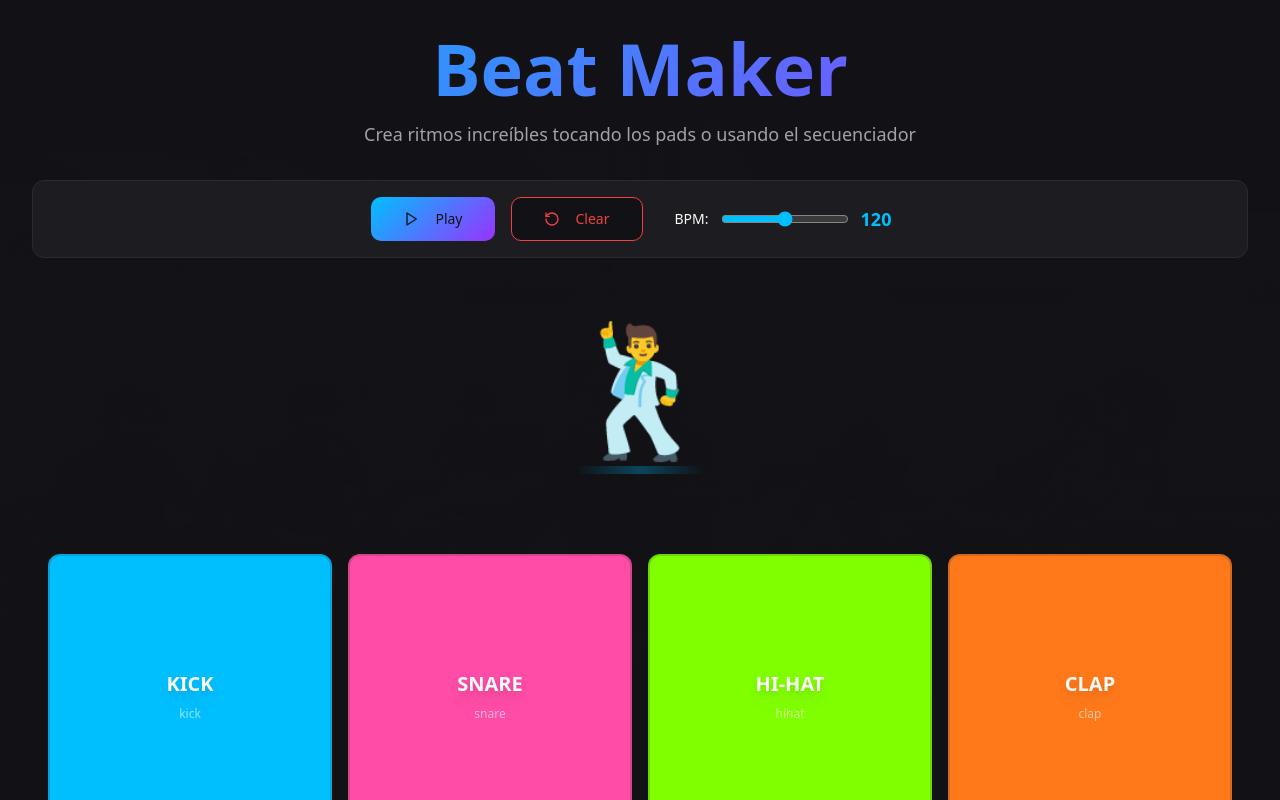
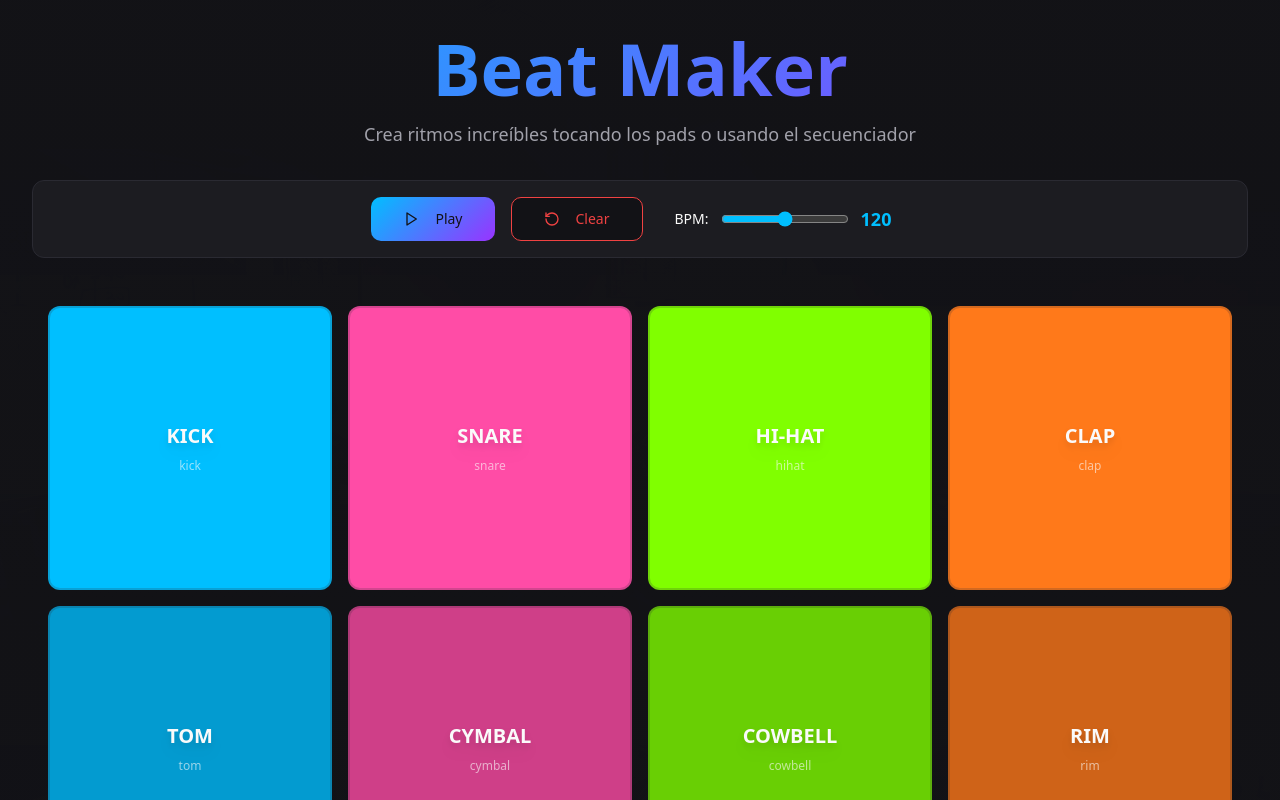
Before and after one commit to jackmielke/lets-jam, a React (Vite) app: page / in a window 1280 px wide. Shown: the top 800 px of the page. Built offline with nearby package versions, Linux system fonts and the light colour scheme; the HTML template or start-up script is replaced by a standard one.

Commit message:
Remove dancing character

```diff
--- a/src/components/DancingCharacter.tsx
+++ /dev/null
@@ -1,55 +0,0 @@
-import { useEffect, useState } from "react";
-
-interface DancingCharacterProps {
-  isDancing: boolean;
-}
-
-export const DancingCharacter = ({ isDancing }: DancingCharacterProps) => {
-  const [animationStyle, setAnimationStyle] = useState("");
-
-  useEffect(() => {
-    if (isDancing) {
-      const animations = [
-        "animate-[dance_0.5s_ease-in-out]",
-        "animate-[bounce-dance_0.4s_ease-in-out]",
-        "animate-[shake-dance_0.3s_ease-in-out]"
-      ];
-      const randomAnimation = animations[Math.floor(Math.random() * animations.length)];
-      setAnimationStyle(randomAnimation);
-
-      const timer = setTimeout(() => {
-        setAnimationStyle("");
-      }, 500);
-
-      return () => clearTimeout(timer);
-    }
-  }, [isDancing]);
-
-  return (
-    <div className="flex justify-center items-center p-8 animate-slide-up">
-      <div className="relative">
-        {/* Character */}
-        <div
-          className={`text-8xl sm:text-9xl transition-all duration-300 ${animationStyle} ${
-            isDancing ? "drop-shadow-[0_0_30px_rgba(195,255,50,0.8)]" : ""
-          }`}
-          style={{
-            filter: isDancing ? "brightness(1.3)" : "brightness(1)"
-          }}
-        >
-          🕺
-        </div>
-
-        {/* Glow effect when dancing */}
-        {isDancing && (
-          <div className="absolute inset-0 -z-10">
-            <div className="absolute inset-0 bg-gradient-primary opacity-20 blur-3xl rounded-full animate-pulse" />
-          </div>
-        )}
-
-        {/* Stage */}
-        <div className="mt-4 w-32 h-2 bg-gradient-to-r from-transparent via-primary/30 to-transparent rounded-full mx-auto" />
-      </div>
-    </div>
-  );
-};
--- a/src/index.css
+++ b/src/index.css
@@ -71,21 +71,3 @@ All colors MUST be HSL.
     @apply bg-background text-foreground;
   }
 }
-
-@keyframes dance {
-  0%, 100% { transform: translateY(0) rotate(0deg) scale(1); }
-  25% { transform: translateY(-20px) rotate(-5deg) scale(1.1); }
-  50% { transform: translateY(0) rotate(5deg) scale(1.05); }
-  75% { transform: translateY(-15px) rotate(-3deg) scale(1.08); }
-}
-
-@keyframes bounce-dance {
-  0%, 100% { transform: translateY(0); }
-  50% { transform: translateY(-30px); }
-}
-
-@keyframes shake-dance {
-  0%, 100% { transform: translateX(0) rotate(0deg); }
-  25% { transform: translateX(-10px) rotate(-10deg); }
-  75% { transform: translateX(10px) rotate(10deg); }
-}
--- a/src/pages/Index.tsx
+++ b/src/pages/Index.tsx
@@ -2,7 +2,6 @@ import { useState, useEffect, useCallback } from "react";
 import { DrumGrid } from "@/components/DrumGrid";
 import { Controls } from "@/components/Controls";
 import { Sequencer } from "@/components/Sequencer";
-import { DancingCharacter } from "@/components/DancingCharacter";
 import { useAudioEngine } from "@/hooks/useAudioEngine";
 import { DrumSound } from "@/types/audio";
 import { toast } from "sonner";
@@ -24,7 +23,6 @@ const Index = () => {
   const [isPlaying, setIsPlaying] = useState(false);
   const [tempo, setTempo] = useState(120);
   const [currentStep, setCurrentStep] = useState(0);
-  const [isDancing, setIsDancing] = useState(false);
   const [steps, setSteps] = useState<boolean[][]>(
     drumSounds.map(() => Array(16).fill(false))
   );
@@ -33,8 +31,6 @@ const Index = () => {
     const sound = drumSounds.find((s) => s.id === soundId);
     if (sound) {
       playSound(sound.type);
-      setIsDancing(true);
-      setTimeout(() => setIsDancing(false), 500);
     }
   }, [playSound]);
 
@@ -65,8 +61,6 @@ const Index = () => {
         drumSounds.forEach((sound, soundIndex) => {
           if (steps[soundIndex]?.[nextStep]) {
             playSound(sound.type);
-            setIsDancing(true);
-            setTimeout(() => setIsDancing(false), 500);
           }
         });
 
@@ -113,8 +107,6 @@ const Index = () => {
           onTempoChange={setTempo}
         />
 
-        <DancingCharacter isDancing={isDancing} />
-
         <DrumGrid sounds={drumSounds} onPlaySound={handlePlaySound} />
 
         <Sequencer
```
